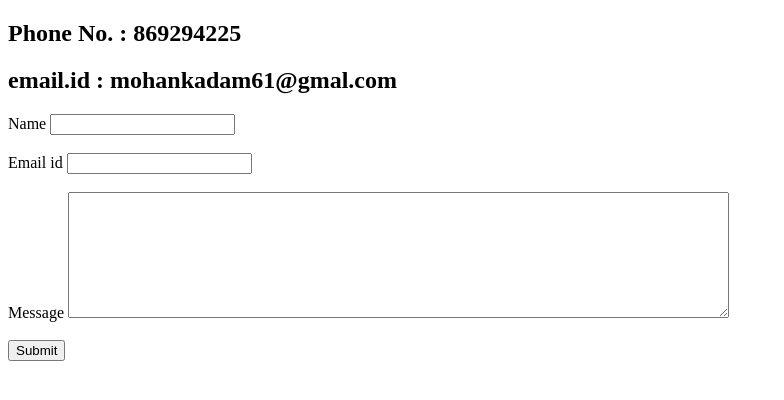
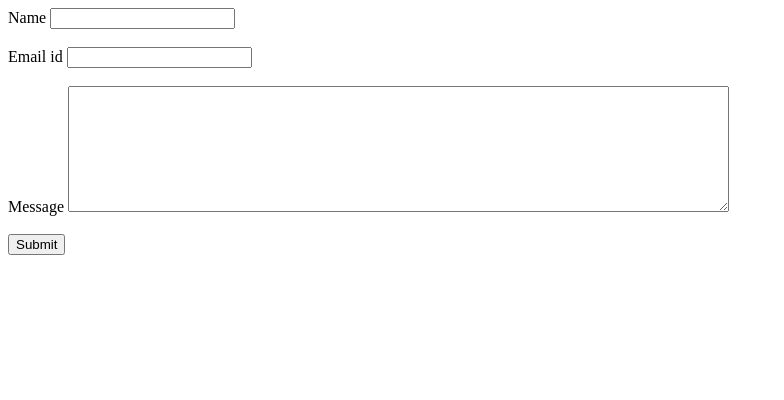
Before and after one commit to mohankadam777/samplecv, a plain HTML site: page Contact Me.html in a window 1280 px wide. Shown: the whole page, without its empty margins (0-784 px from the left). Drawn offline with Linux system fonts and the light colour scheme.

Commit message:
Update Contact Me.html

```diff
--- a/Contact Me.html
+++ b/Contact Me.html
@@ -5,9 +5,6 @@
     <title>Contact Details</title>
   </head>
   <body>
-    <h2>Phone No. : 869294225</h2>
-    <h2>email.id : mohankadam61@gmal.com</h2>
-  </body>
   <form class="" action="mailto:mohankadam61@gmail.com" method="post">
   <label for="">Name</label>
   <input type="text" name="Name" value=""> <br><br>
@@ -17,4 +14,5 @@
   <textarea name="Your Message" rows="8" cols="80"></textarea><br><br>
   <input type="submit" name="" value="Submit">
   </form>
+    </body>
 </html>
```
